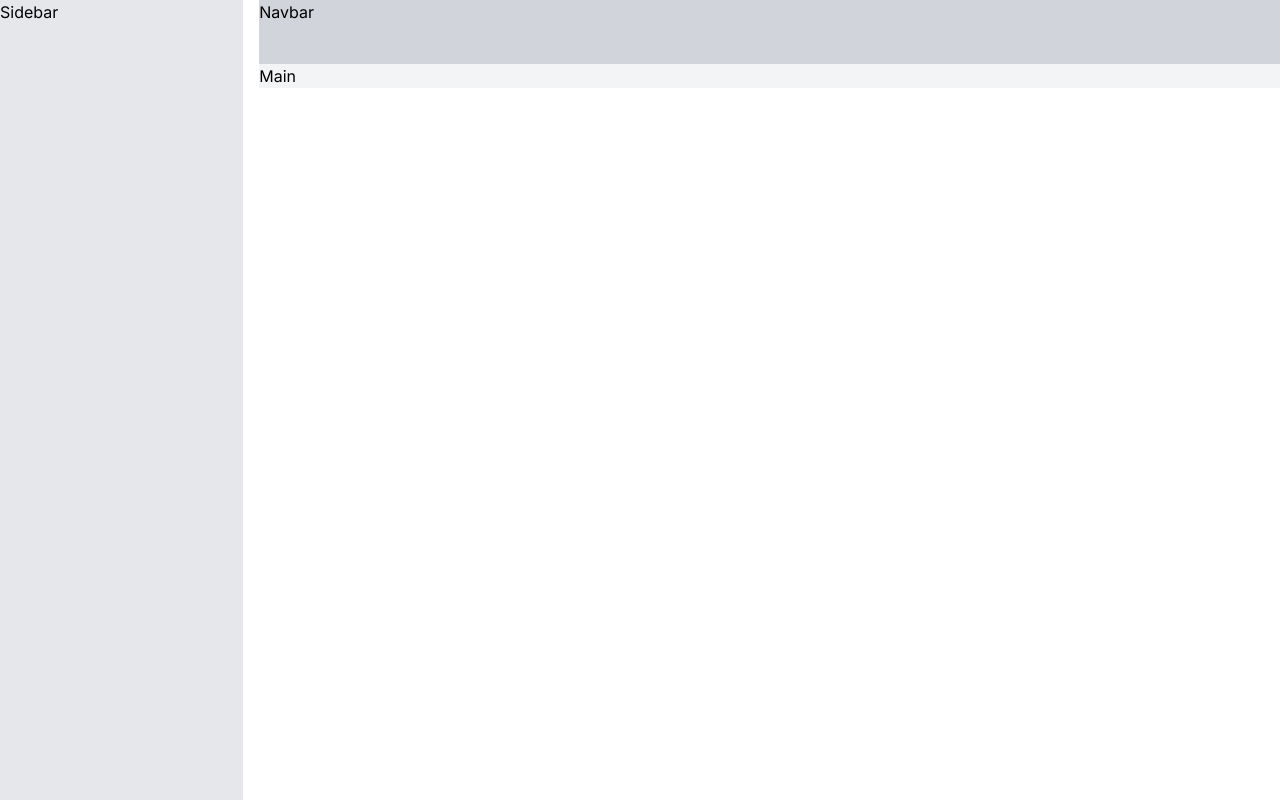
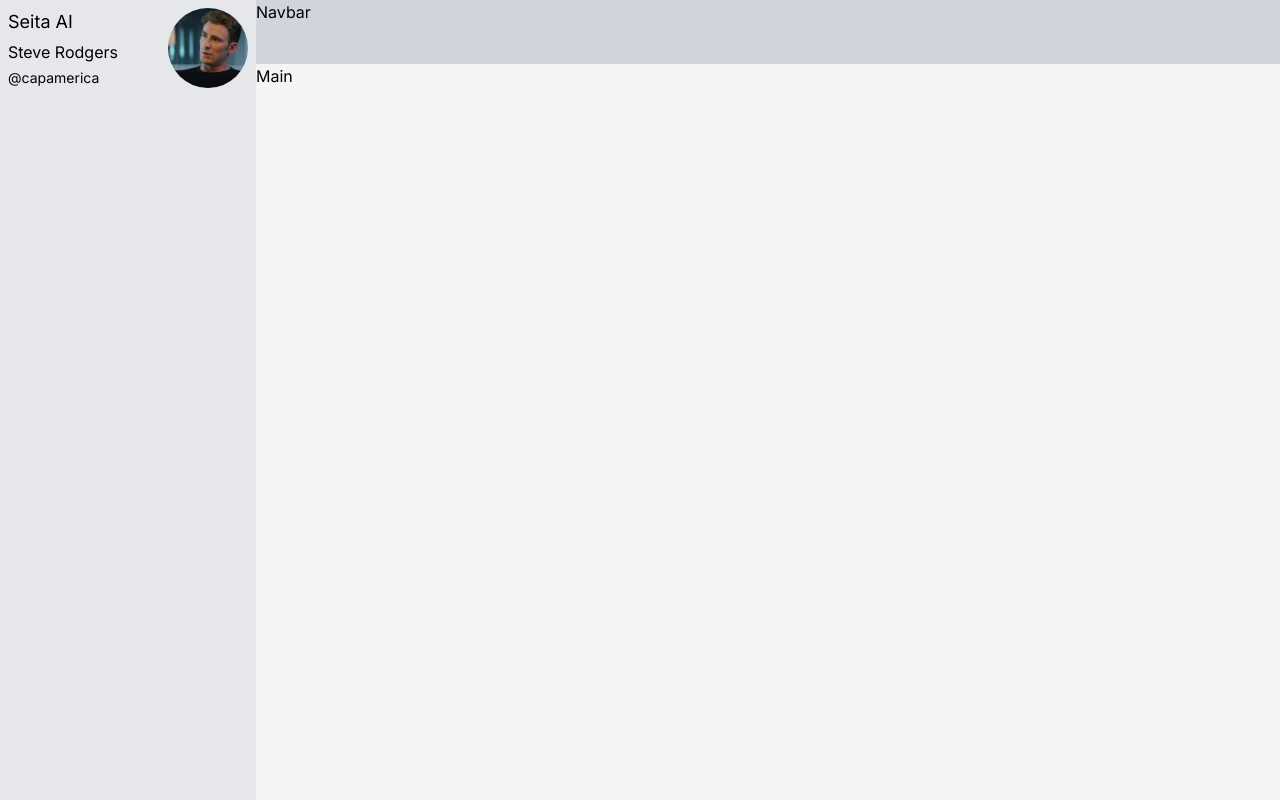
Before and after one commit to redayzarra/Seita.AI, a Next.js app: page /instagram in a window 1280 px wide. Built offline with nearby package versions, Linux system fonts and the light colour scheme.

Commit message:
Getting a feel for the sidebar

```diff
--- a/app/globals.css
+++ b/app/globals.css
@@ -4,7 +4,6 @@
 
 :root {
   --foreground-rgb: 0, 0, 0;
-  --background-start-rgb: 214, 219, 220;
   --background-end-rgb: 255, 255, 255;
 }
 
--- /dev/null
+++ b/app/instagram/components/Heading.tsx
@@ -0,0 +1,20 @@
+import React from "react";
+import ProfilePic from "./ProfilePic";
+
+const Heading = () => {
+  const userName = "Steve Rodgers";
+  const userAccount = "@capamerica";
+
+  return (
+    <div className="flex justify-between items-center mt-2 mx-2">
+      <div>
+        <h1 className="text-lg mb-1">Seita AI</h1>
+        <h2 className="text-md mb-1">{userName}</h2>
+        <h3 className="text-sm">{userAccount}</h3>
+      </div>
+      <ProfilePic />
+    </div>
+  );
+};
+
+export default Heading;
--- a/app/instagram/components/SideBar.tsx
+++ b/app/instagram/components/SideBar.tsx
@@ -1,16 +1,11 @@
-import Image from "next/image";
 import React from "react";
-import ProfilePic from "./ProfilePic";
+import Heading from "./Heading";
 
 const SideBar = () => {
   return (
-    <div className="h-screen grid grid-cols-5 gap-4">
-      <div className="col-span-1 bg-gray-200">Sidebar</div>
-      <div className="col-span-4">
-        <div className="h-16 bg-gray-300">Navbar</div>
-        <div className="bg-gray-100 overflow-y-auto">Main</div>
-      </div>
-    </div>
+    <>
+    <Heading />
+    </>
   );
 };
 
--- a/app/instagram/page.tsx
+++ b/app/instagram/page.tsx
@@ -3,8 +3,14 @@ import SideBar from "./components/SideBar";
 
 const InstagramPage = () => {
   return (
-    <div>
-      <SideBar />
+    <div className="h-screen flex">
+      <div className="w-64 bg-gray-200">
+        <SideBar />
+      </div>
+      <div className="flex flex-col flex-grow">
+        <div className="h-16 bg-gray-300">Navbar</div>
+        <div className="flex-grow bg-gray-100 overflow-y-auto">Main</div>
+      </div>
     </div>
   );
 };
--- a/package.json
+++ b/package.json
@@ -12,6 +12,7 @@
     "@emotion/react": "^11.11.1",
     "@emotion/styled": "^11.11.0",
     "@mui/joy": "^5.0.0-beta.8",
+    "daisyui": "^3.8.1",
     "next": "latest",
     "react": "latest",
     "react-dom": "latest"
--- a/tailwind.config.ts
+++ b/tailwind.config.ts
@@ -1,20 +1,20 @@
-import type { Config } from 'tailwindcss'
+import type { Config } from "tailwindcss";
 
 const config: Config = {
   content: [
-    './pages/**/*.{js,ts,jsx,tsx,mdx}',
-    './components/**/*.{js,ts,jsx,tsx,mdx}',
-    './app/**/*.{js,ts,jsx,tsx,mdx}',
+    "./pages/**/*.{js,ts,jsx,tsx,mdx}",
+    "./components/**/*.{js,ts,jsx,tsx,mdx}",
+    "./app/**/*.{js,ts,jsx,tsx,mdx}",
   ],
   theme: {
     extend: {
       backgroundImage: {
-        'gradient-radial': 'radial-gradient(var(--tw-gradient-stops))',
-        'gradient-conic':
-          'conic-gradient(from 180deg at 50% 50%, var(--tw-gradient-stops))',
+        "gradient-radial": "radial-gradient(var(--tw-gradient-stops))",
+        "gradient-conic":
+          "conic-gradient(from 180deg at 50% 50%, var(--tw-gradient-stops))",
       },
     },
   },
-  plugins: [],
-}
-export default config
+  plugins: [require("daisyui")],
+};
+export default config;
```
Also changed, not shown: 1 other file (tests, documents, lock files or other folders).
